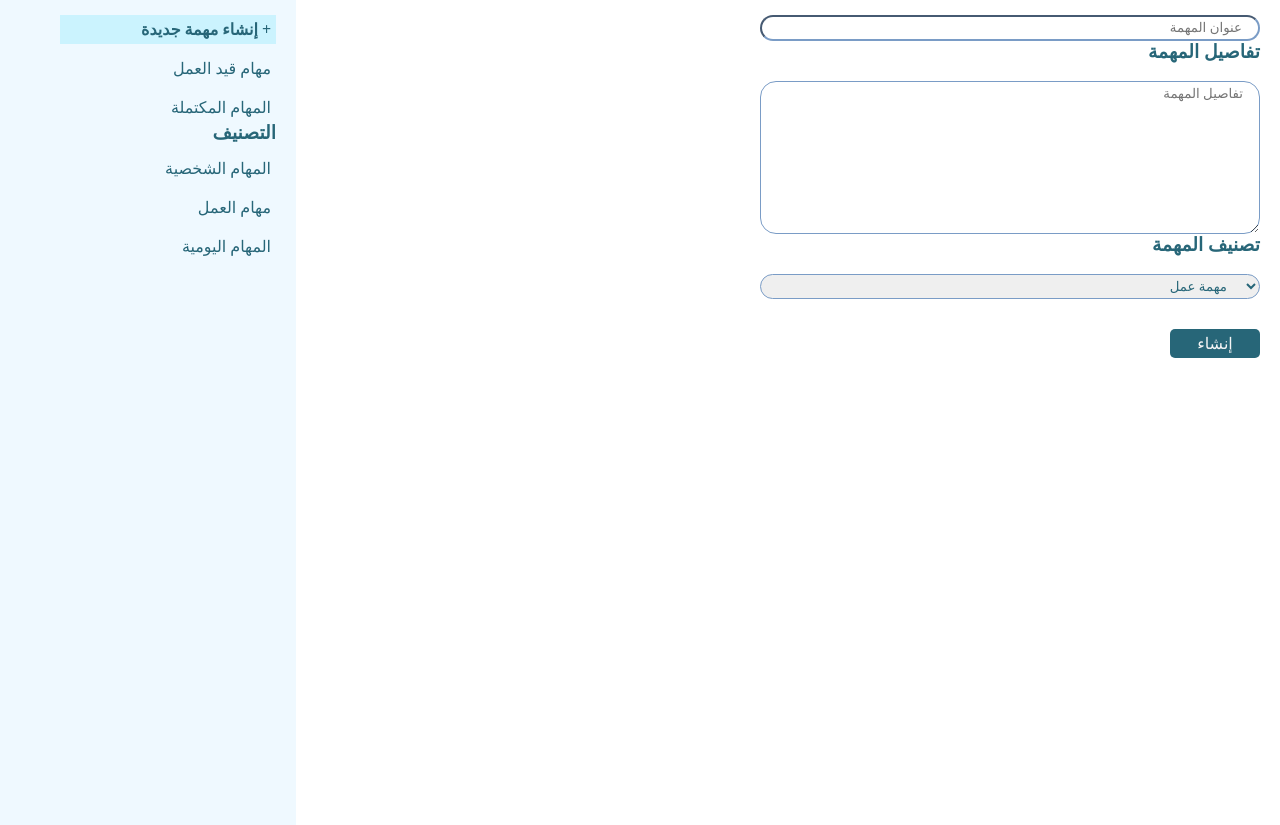
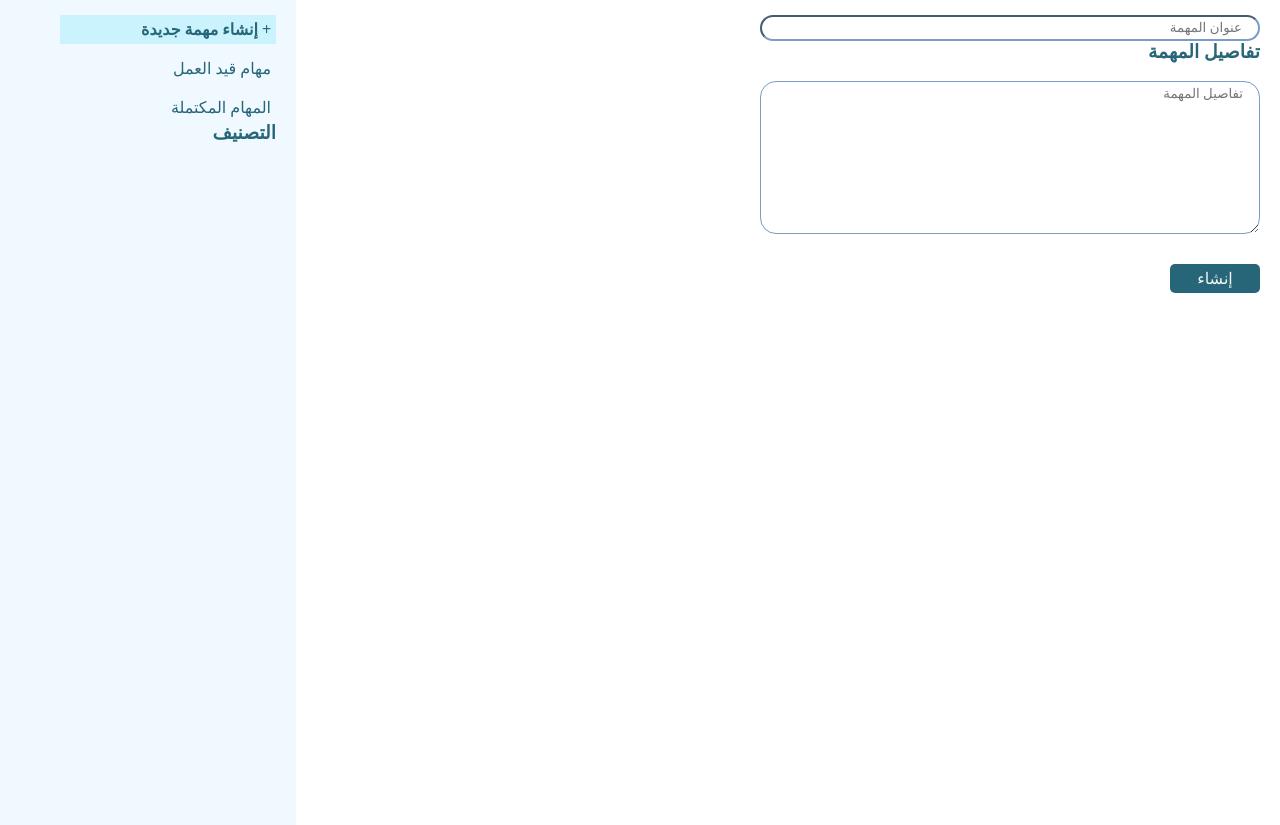
Before and after one commit to Taha17-code/Todo-List, a plain HTML site: page index.html in a window 1280 px wide. Shown: the part 95-920 px from the top of the page. Drawn offline with nearby package versions, Linux system fonts and the light colour scheme.

Commit message:
Update index.html

```diff
--- a/index.html
+++ b/index.html
@@ -37,11 +37,7 @@
         <li><a href="Completed.html">المهام المكتملة</a> </li>
       </ul>
       <h3>التصنيف</h3>
-      <ul id="tasksCategoryList">
-        <li>المهام الشخصية</li>
-        <li>مهام العمل</li>
-        <li>المهام اليومية</li>
-      </ul>
+
     </aside>
 
 
@@ -60,14 +56,7 @@
         <textarea name="Description" id="" cols="80" rows="9" placeholder=" تفاصيل المهمة"class="inputStyle" id="details" required ></textarea>
         <br>
 
-        <h3>تصنيف المهمة</h3>
-        <br>
 
-        <select name="" id="category" class="inputStyle" required>
-            <option value="مهمة عمل" selected="selected">مهمة عمل</option>
-            <option value="مهمة يومية">مهمة يومية</option>
-            <option value="  مهمة شخصية">مهمة شخصية</option>
-        </select>
 
 
 
```
